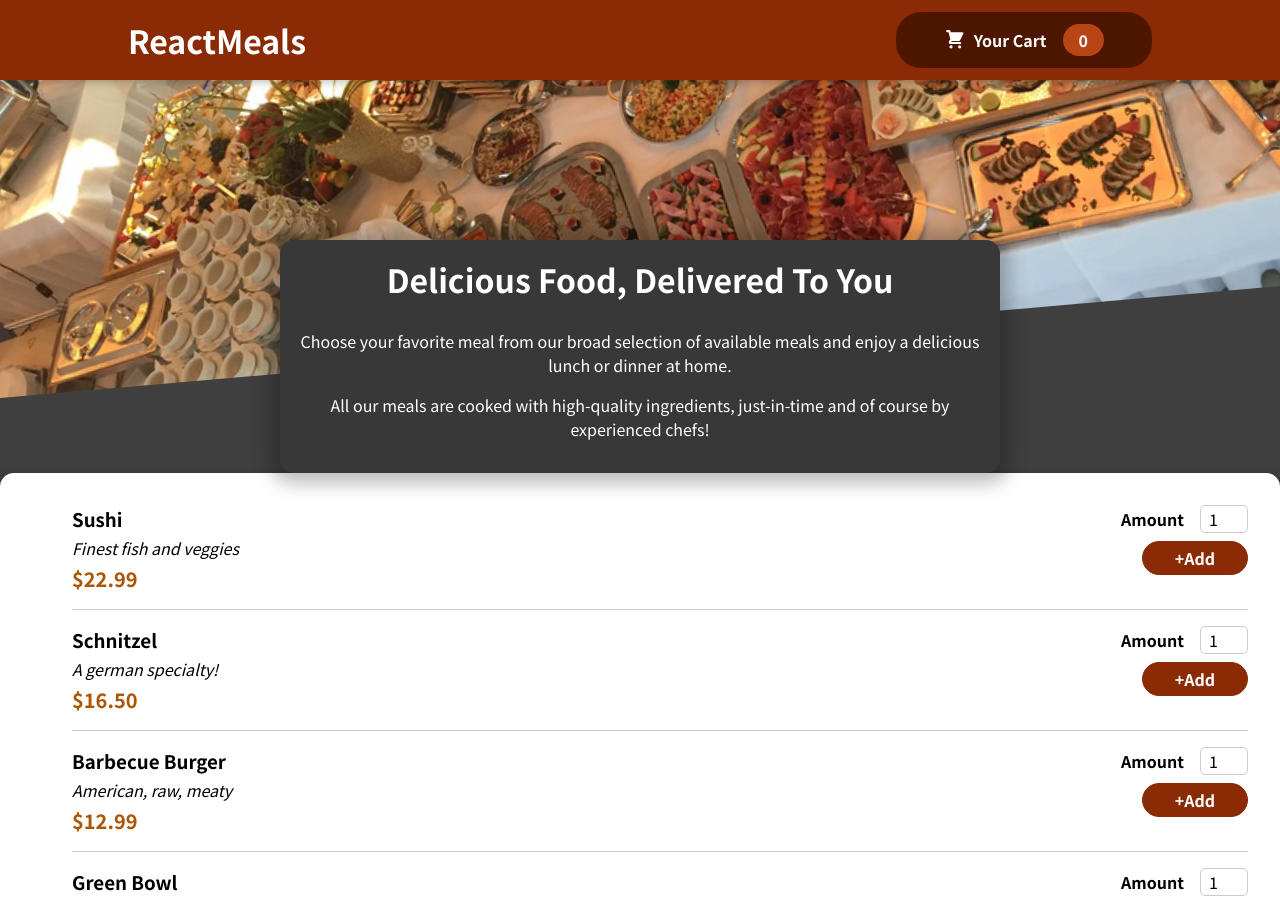
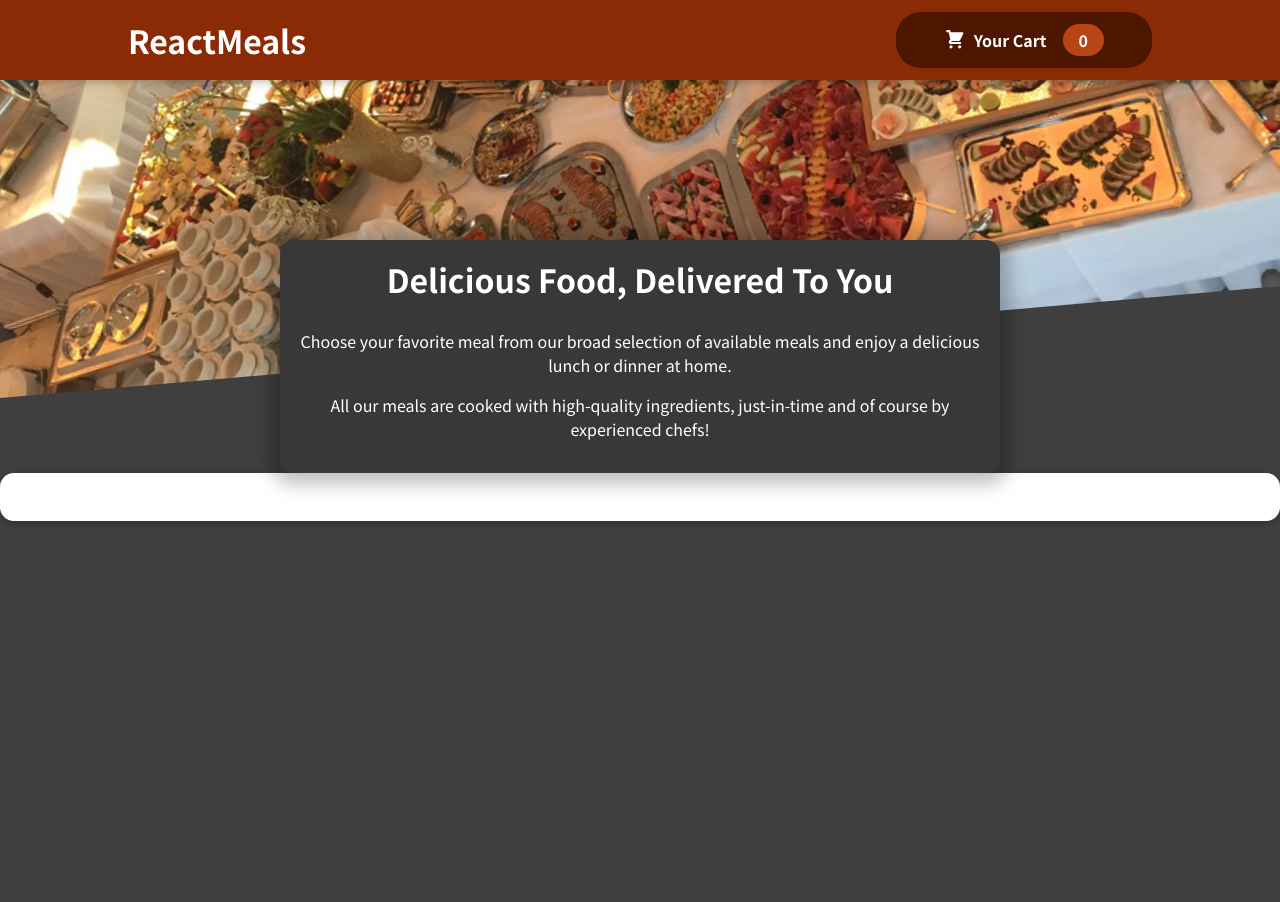
Before and after one commit to anuzza/Food-Order-App, a React (Create React App) app: page / in a window 1280 px wide. Shown: the top 902 px of the page. After the commit the page ends 800 px from the top, so only its background shows below. Built offline with nearby package versions, Linux system fonts and the light colour scheme.

Commit message:
not using dummy data

```diff
--- a/src/components/Meals/AvailableMeals.js
+++ b/src/components/Meals/AvailableMeals.js
@@ -4,30 +4,7 @@ import MealItem from './MealItem';
 
 
 const DUMMY_MEALS = [
-  {
-    id: 'm1',
-    name: 'Sushi',
-    description: 'Finest fish and veggies',
-    price: 22.99,
-  },
-  {
-    id: 'm2',
-    name: 'Schnitzel',
-    description: 'A german specialty!',
-    price: 16.5,
-  },
-  {
-    id: 'm3',
-    name: 'Barbecue Burger',
-    description: 'American, raw, meaty',
-    price: 12.99,
-  },
-  {
-    id: 'm4',
-    name: 'Green Bowl',
-    description: 'Healthy...and green...',
-    price: 18.99,
-  },
+
 ];
 const AvailableMeals = ()=>{
 
```
